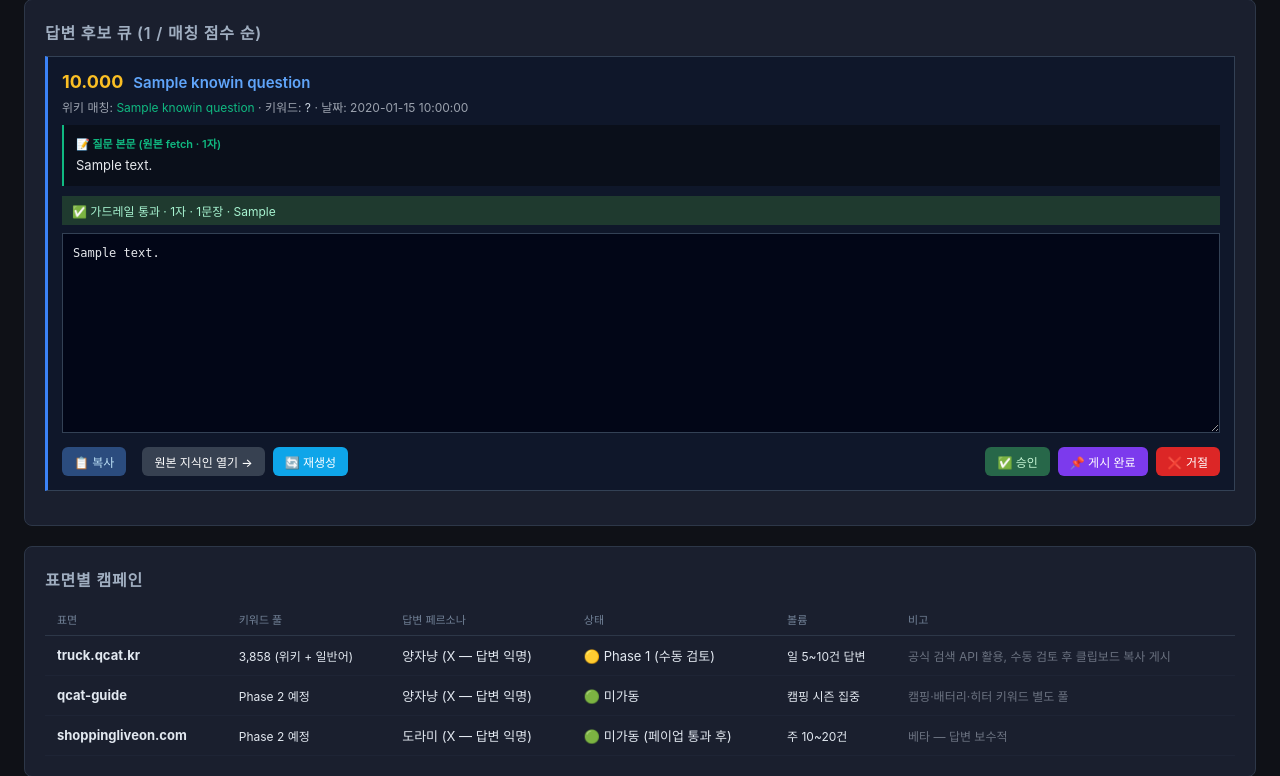
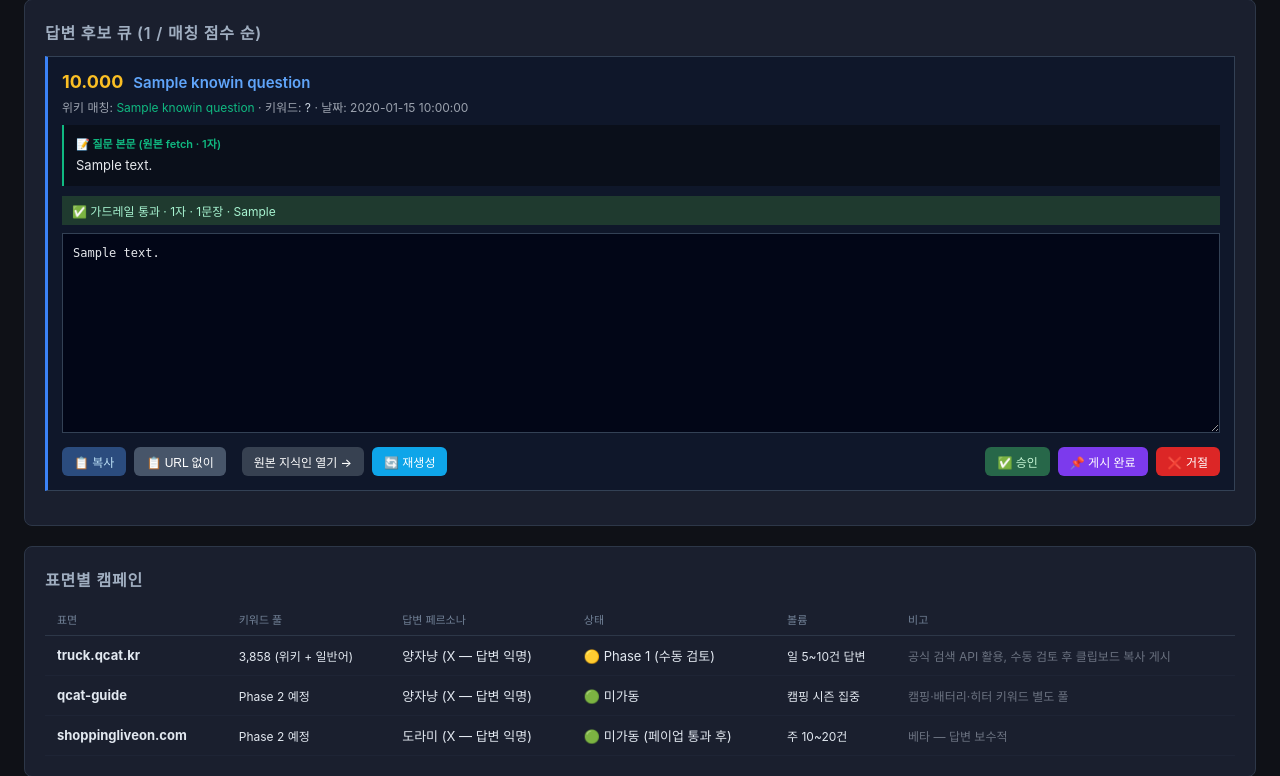
Before and after one commit to mdhong13/ad-optimizer, a FastAPI app: page /knowin in a window 1280 px wide. Shown: the part 1025-1801 px from the top of the page. Run offline with FastAPI, Linux system fonts and the light colour scheme; a database or web service that is not in the repository returns one stand-in record (values such as "Sample title"); data that the repository does not hold is empty.

Commit message:
feat(knowin): URL 없이 복사 버튼 — 출처 박스 제거 후 본문만 클립보드
readonly textarea 라 사용자가 편집 불가. URL 보류 가설 (truck.qcat.kr 외부 도메인
때문에 네이버 답변 보류) 검증을 위해 본문만 복사하는 옵션 추가.

- copyFtNoUrl(qid) JS: 정규식 /━{5,}.*$/m 으로 출처 박스 제거
- 카드 액션 + renderAnswerArea(동적 카드) 양쪽에 📋 URL 없이 버튼
- 복사 후 상태 메시지에 글자 수 표시

```diff
--- a/web/templates/knowin.html
+++ b/web/templates/knowin.html
@@ -162,6 +162,8 @@
     <!-- 액션 (인라인) -->
     <div style="margin-top:10px; display:flex; gap:8px; flex-wrap:wrap; align-items:center;">
       <button onclick="copyFt('{{ q.question_id }}')" class="btn btn-blue" style="font-size:12px; padding:6px 12px;">📋 복사</button>
+      <button onclick="copyFtNoUrl('{{ q.question_id }}')" class="btn" style="background:#475569; color:#fff; font-size:12px; padding:6px 12px;"
+              title="출처 박스(URL) 제거하고 본문만 복사 — URL 보류 가설 검증용">📋 URL 없이</button>
       <span id="cs-{{ q.question_id }}" style="color:#10b981; font-size:12px;"></span>
       <a href="{{ q.link }}" target="_blank" class="btn" style="background:#374151; color:#fff; font-size:12px; padding:6px 12px;">원본 지식인 열기 →</a>
       <button type="button" onclick="regenerateNow('{{ q.question_id }}')" class="btn"
@@ -247,6 +249,24 @@ function copyFt(qid) {
   }
 }
 
+// 출처 박스(━━━ 영역) 제거 후 본문만 복사 — URL 보류 가설 검증용
+function copyFtNoUrl(qid) {
+  const ta = document.getElementById('ft-' + qid);
+  if (!ta) return;
+  const original = ta.value;
+  // ━ 5개 이상 라인부터 끝까지 제거 (출처 박스 통째)
+  const cleaned = original.split(/\n*━{5,}[\s\S]*$/m)[0].trimEnd();
+  ta.value = cleaned;
+  ta.select();
+  document.execCommand('copy');
+  ta.value = original;
+  const cs = document.getElementById('cs-' + qid);
+  if (cs) {
+    cs.textContent = '✓ URL 제거 복사됨 (' + cleaned.length + '자)';
+    setTimeout(() => { cs.textContent = ''; }, 2500);
+  }
+}
+
 // 미생성 카드 → 그 자리에서 답변 생성 (POST /knowin/generate/{qid})
 async function generateNow(qid) {
   const div = document.querySelector(`.answer-pending[data-qid="${qid}"]`);
@@ -306,6 +326,7 @@ function renderAnswerArea(qid, d) {
               style="width:100%; height:200px; padding:10px; background:#020617; border:1px solid #334155; color:#e5e7eb; font-family:monospace; font-size:12px; line-height:1.6;">${escapeHtml(d.full_text || '')}</textarea>
     <div style="margin-top:10px; display:flex; gap:8px; flex-wrap:wrap; align-items:center;">
       <button onclick="copyFt('${qid}')" class="btn btn-blue" style="font-size:12px; padding:6px 12px;">📋 복사</button>
+      <button onclick="copyFtNoUrl('${qid}')" class="btn" style="background:#475569; color:#fff; font-size:12px; padding:6px 12px;" title="출처 박스 제거">📋 URL 없이</button>
       <span id="cs-${qid}" style="color:#10b981; font-size:12px;"></span>
       <button type="button" onclick="regenerateNow('${qid}')" class="btn" style="background:#0ea5e9; color:#fff; font-size:12px; padding:6px 12px;">🔄 재생성</button>
       <span style="flex:1;"></span>
```
